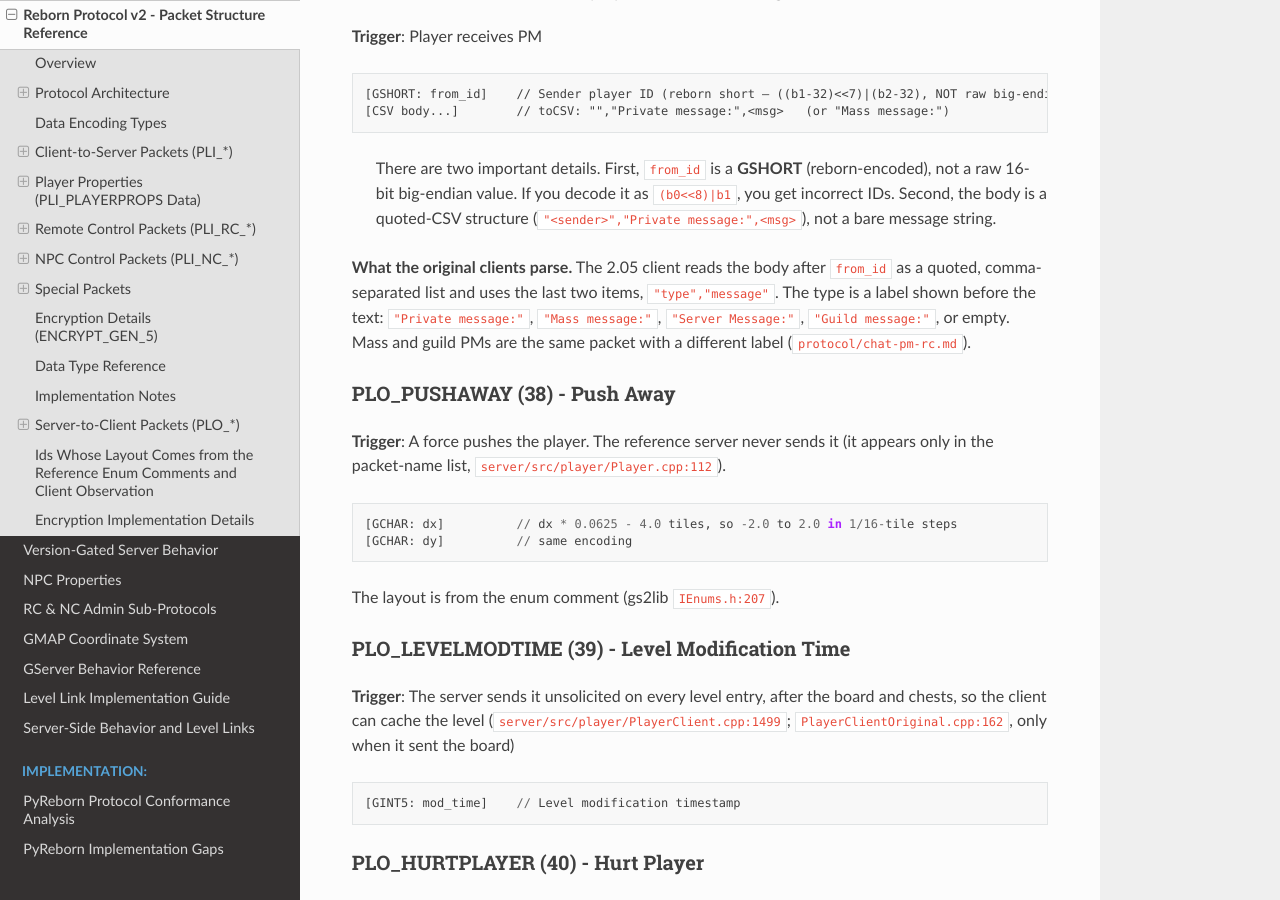
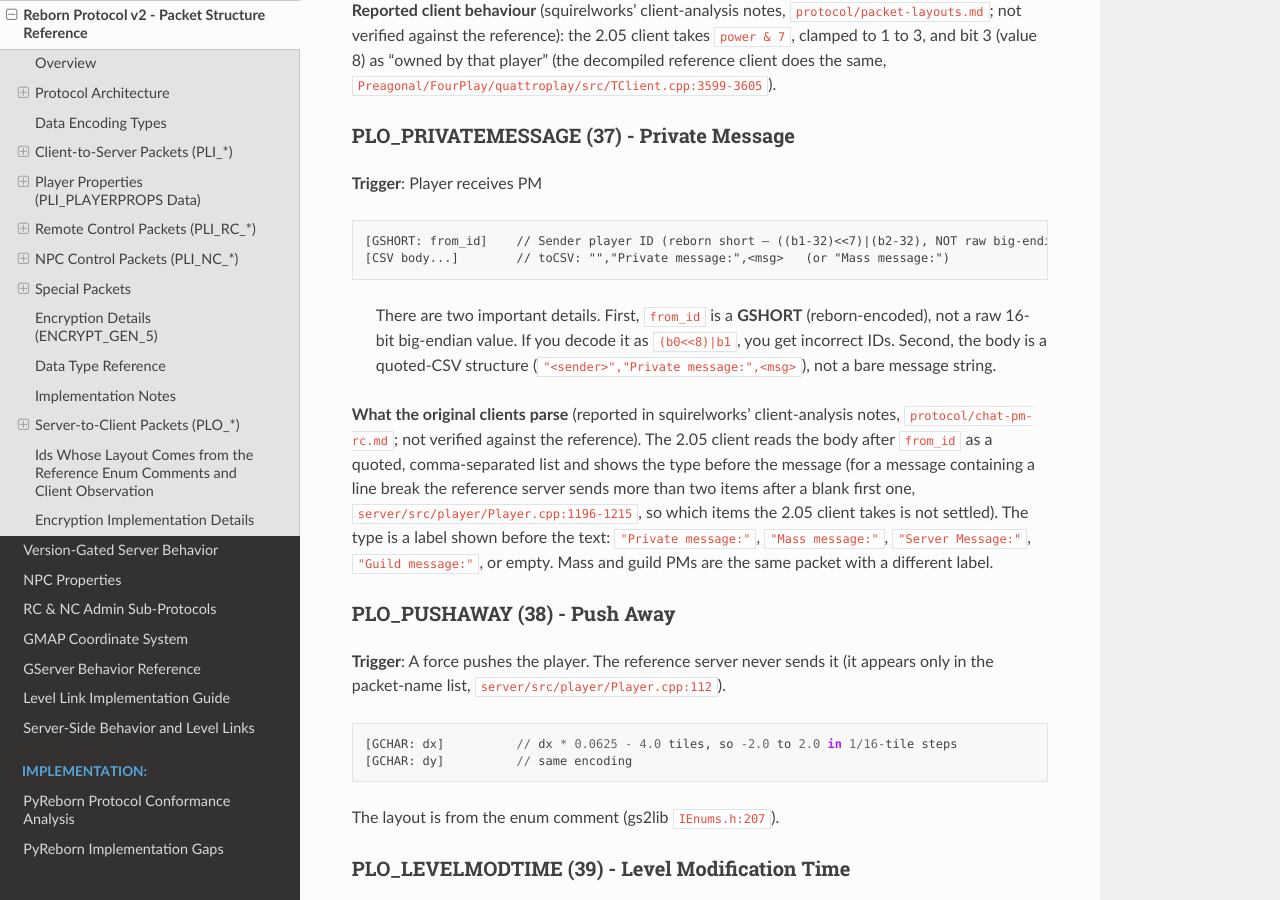
Before and after one commit to hosler/reborn-protocol-docs, a Sphinx documentation site: the page built from docs/protocol/packet-structures.md, in a window 1280 px wide and 900 px high, scrolled down 44632 px. Built offline with Sphinx 7.4.7 and the Read the Docs theme 3.1.0, drawn with Linux system fonts in a browser that asks for light colours; some of the changed text lies outside the part shown.

Commit message:
PR #23 fixups: chat and PM notes relabelled, jail rule moved to the server side
The jail rule is server enforcement (Player.cpp:1850-1855), so it moved out of
the client-labelled sentence. The "last two items" claim for PLO_PRIVATEMESSAGE
is softened: the reference server sends a blank first item and one item per
line (Player.cpp:1196-1215). "sends 6" is now PLI_TOALL (6). Links turned into
plain text.

Co-Authored-By: Claude <noreply@anthropic.com>

````diff
--- a/docs/protocol/packet-structures.md
+++ b/docs/protocol/packet-structures.md
@@ -189,10 +189,10 @@ text still works for any message that does not contain those digits. It relays
 `PLO_TOALL >> short id >> char len << message` to every other player that does not have the
 `PLFLAG_NOTOALL` flag set.
 
-**Original clients**: the 2.05 client sends `PLI_TOALL` only when the chat-bar text, lower-cased
+**Reported client behaviour** (squirelworks' client-analysis notes, `protocol/chat-pm-rc.md`; not verified against the reference): the 2.05 client sends `PLI_TOALL` only when the chat-bar text, lower-cased
 and trimmed, starts with `toall:`. It sends the text after that prefix, trimmed, at most 200
 bytes. All other chat-bar text goes out as the `CURCHAT` player prop instead. 5.00r7 also
-sends 6 for chat-bar `toall` commands ([`protocol/chat-pm-rc.md`](https://github.com/squirelworks/Graal_analysis/blob/main/protocol/chat-pm-rc.md)).
+sends `PLI_TOALL (6)` for chat-bar `toall` commands.
 
 ### PLI_HORSEADD (7) - Add Horse
 **Trigger**: Player places/spawns a horse
@@ -395,8 +395,10 @@ sender. The reference enum name is `PLI_SHOWIMGPLAYER` (gs2lib `IEnums.h:56`).
 [STRING: message]              // Message text
 ```
 
-**Original clients** (1.28 beta 2 and later): the message after the id list is gtokenized
-text, to the end of the packet. Players in jail can PM only RC accounts ([`protocol/chat-pm-rc.md`](https://github.com/squirelworks/Graal_analysis/blob/main/protocol/chat-pm-rc.md)).
+**Reported client behaviour** (1.28 beta 2 and later; squirelworks' client-analysis notes, `protocol/chat-pm-rc.md`; not verified against the reference): the message after the id list is gtokenized
+text, to the end of the packet.
+
+The reference server lets a jailed player PM only staff accounts and answers anyone else with a "From jail you can only send PMs to admins (RCs)" message (`server/src/player/Player.cpp:1850-1855`).
 
 ### PLI_NPCWEAPONDEL (29) - Delete NPC Weapon
 **Trigger**: Player removes weapon from inventory
@@ -1754,11 +1756,10 @@ classic script, line breaks are `§`. That is byte `A7` from a Latin-1 server an
 > Second, the body is a quoted-CSV structure (`"<sender>","Private message:",<msg>`), not
 > a bare message string.
 
-**What the original clients parse.** The 2.05 client reads the body after `from_id` as a
-quoted, comma-separated list and uses the last two items, `"type","message"`. The type is
+**What the original clients parse** (reported in squirelworks' client-analysis notes, `protocol/chat-pm-rc.md`; not verified against the reference). The 2.05 client reads the body after `from_id` as a
+quoted, comma-separated list and shows the type before the message (for a message containing a line break the reference server sends more than two items after a blank first one, `server/src/player/Player.cpp:1196-1215`, so which items the 2.05 client takes is not settled). The type is
 a label shown before the text: `"Private message:"`, `"Mass message:"`, `"Server Message:"`,
-`"Guild message:"`, or empty. Mass and guild PMs are the same packet with a different label
-([`protocol/chat-pm-rc.md`](https://github.com/squirelworks/Graal_analysis/blob/main/protocol/chat-pm-rc.md)).
+`"Guild message:"`, or empty. Mass and guild PMs are the same packet with a different label.
 
 ### PLO_PUSHAWAY (38) - Push Away
 **Trigger**: A force pushes the player. The reference server never sends it
````
